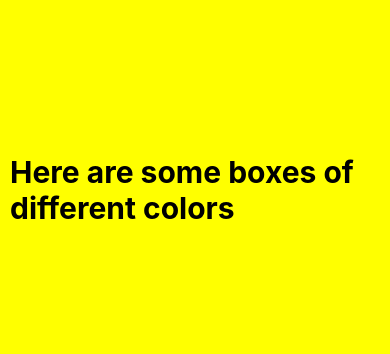
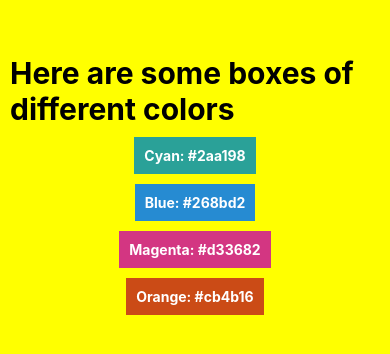
Before and after one commit to arminv/FrontendMasters-React-Native, a React Native app: screen / in a window 390 px wide. Shown: the part 252-606 px from the top of the page. Built offline with nearby package versions, Linux system fonts and the light colour scheme.

Commit message:
Progress (mark 1:12:24)

```diff
--- a/App.js
+++ b/App.js
@@ -10,9 +10,19 @@ const App = () => {
       {/* NOTE: multiple styles cascade, meaning the last style overwrites the previous ones (if there is overlap/common styling) */}
       {/* NOTE: there is an equivalent for styled-components in React Native */}
       <View style={[styles.container, styles.yellow]}>
-        <Text style={styles.text}>
-          Here are some boxes of different colors{' '}
-        </Text>
+        <Text style={styles.text}>Here are some boxes of different colors</Text>
+        <View style={[styles.cyan, styles.box]}>
+          <Text style={styles.boxText}>Cyan: #2aa198</Text>
+        </View>
+        <View style={[styles.blue, styles.box]}>
+          <Text style={styles.boxText}>Blue: #268bd2</Text>
+        </View>
+        <View style={[styles.magenta, styles.box]}>
+          <Text style={styles.boxText}>Magenta: #d33682</Text>
+        </View>
+        <View style={[styles.orange, styles.box]}>
+          <Text style={styles.boxText}>Orange: #cb4b16</Text>
+        </View>
       </View>
     </SafeAreaView>
   );
@@ -43,6 +53,29 @@ const styles = StyleSheet.create({
     // NOTE: the default `fontSize` is 16
     fontSize: 30,
     fontWeight: 'bold',
+    marginBottom: 10,
+  },
+  box: {
+    padding: 10,
+    justifyContent: 'center',
+    alignItems: 'center',
+    marginBottom: 10,
+  },
+  cyan: {
+    backgroundColor: '#2aa198',
+  },
+  blue: {
+    backgroundColor: '#268bd2',
+  },
+  magenta: {
+    backgroundColor: '#d33682',
+  },
+  orange: {
+    backgroundColor: '#cb4b16',
+  },
+  boxText: {
+    color: 'white',
+    fontWeight: 'bold',
   },
 });
 
```
